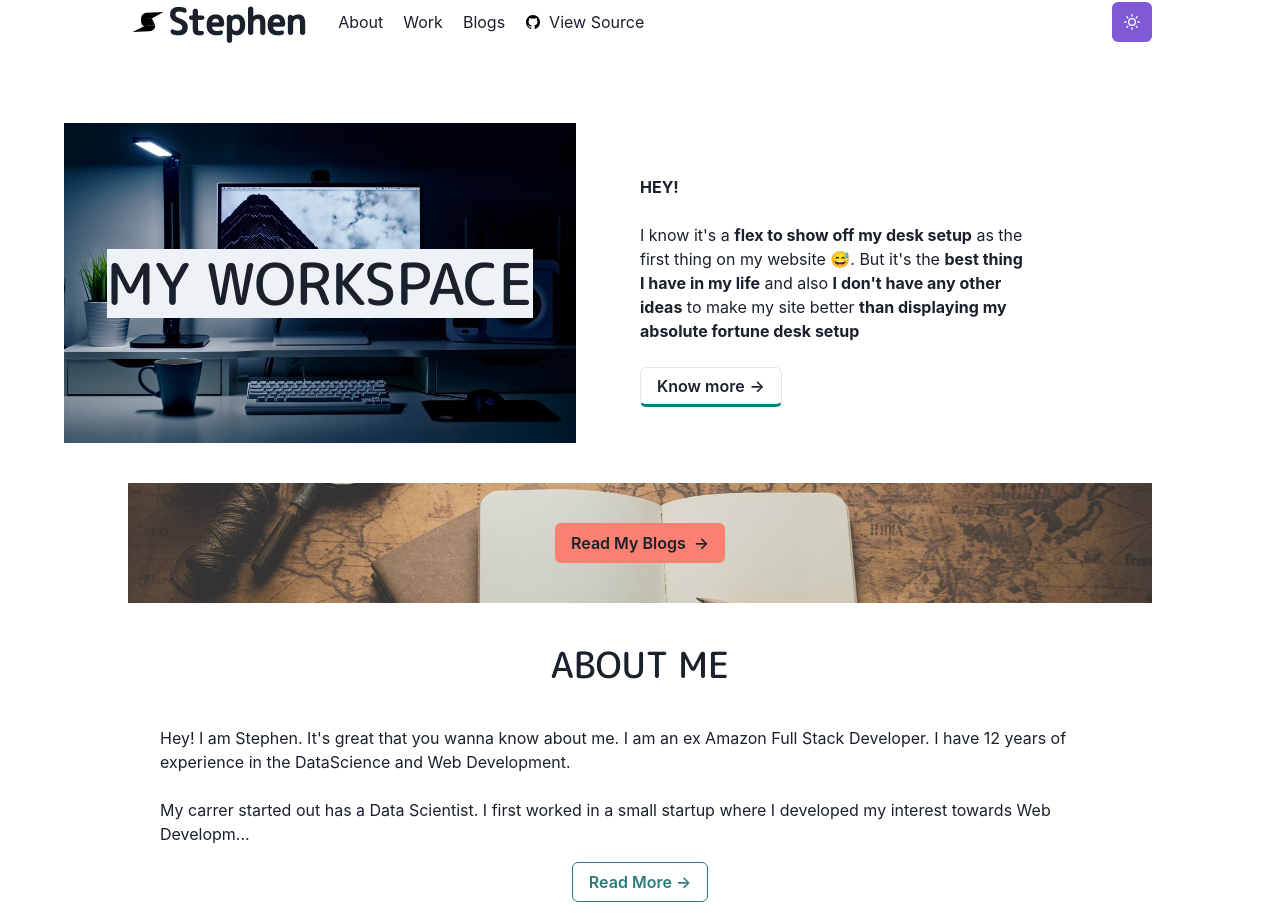
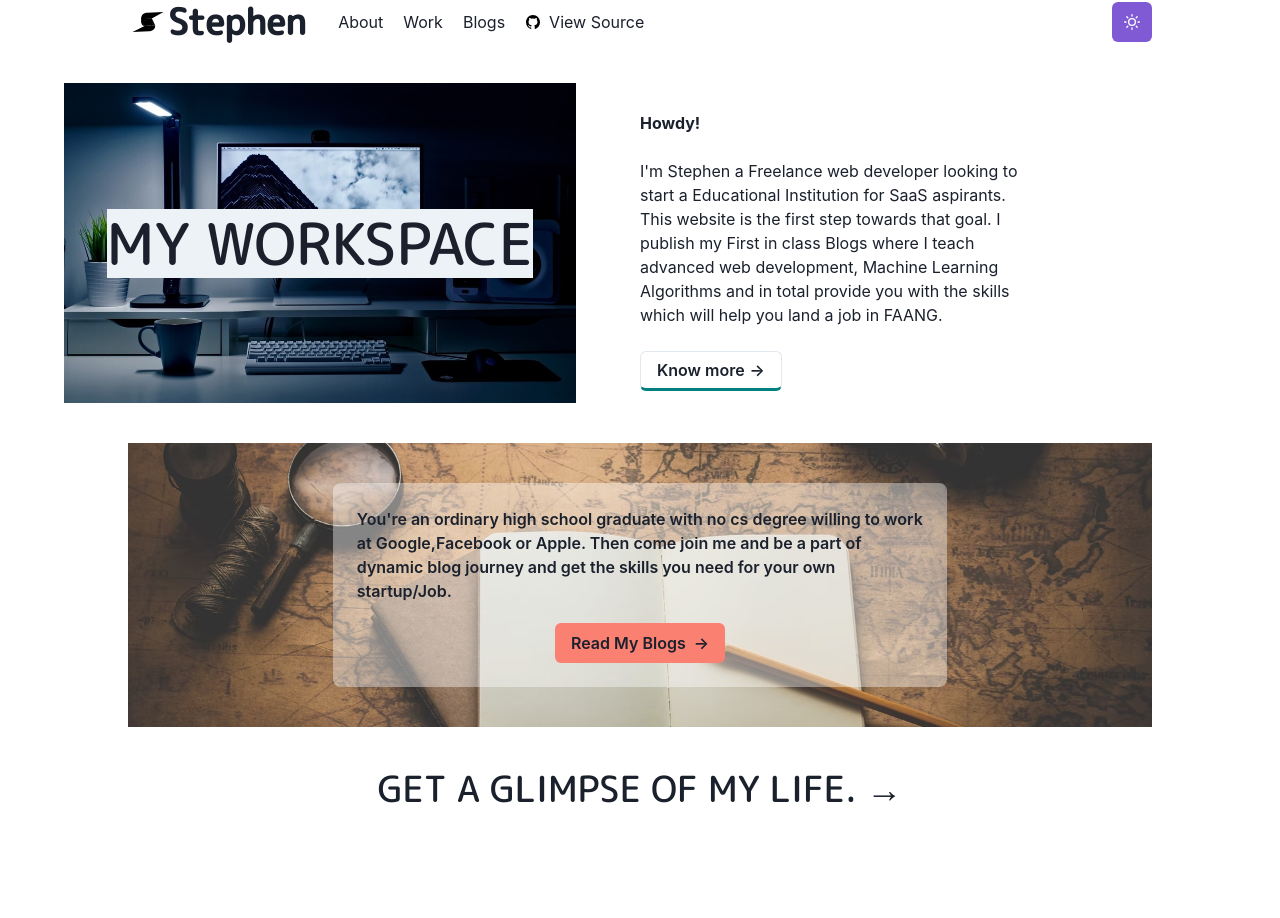
Before and after one commit to Stephen-1973/NextJSWebsite, a Next.js app: page / in a window 1280 px wide. After the commit the page ends 850 px from the top, so only its background shows below. Built offline with nearby package versions, Linux system fonts and the light colour scheme.

Commit message:
Performance Changes

```diff
--- a/pages/index.js
+++ b/pages/index.js
@@ -1,7 +1,7 @@
 import Head from 'next/head'
 import NavBar from '../sections/NavBar';
 import Header from '../sections/Header';
-import About from '../sections/About';
+import About from '../sections/AboutSection';
 import ReadMyBlogs from '../sections/readMyBlogs';
 
 export default function Home() {
--- a/sections/About.js
+++ /dev/null
@@ -1,37 +0,0 @@
-import { Heading, Text,Button } from '@chakra-ui/react'
-import { motion,AnimatePresence } from 'framer-motion';
-
-
-
-function About() {
-  return (
-    <AnimatePresence initial={true}>
-      <motion.div style={{ textAlign: 'center'}} animate={{transform: 'translateY(0rem)'}} initial={{transform: "translateY(10rem)"}} transition={{duration: 1}} exit={{transform: 'translateY(10rem)'}}>
-        <Heading py={10} textTransform='uppercase' fontWeight='regular'>About me</Heading>
-        <Text m='auto' maxW={['80%','80%','60rem']} textAlign='left'>
-          Hey! I am Stephen. It&#39;s great that you wanna know about me. I am an ex Amazon Full Stack Developer. I have 12 years of experience in the DataScience and Web Development.
-          <br />
-          <br/>
-          My carrer started out has a Data Scientist. I first worked in a small startup where I developed my interest towards Web Developm...
-        </Text>
-        <Button _focus={{textDecoration:'none'}} my='1rem' transition='all .2s ease-out' colorScheme='teal' variant='outline' _hover={{color:'white',bg:'teal',colorScheme:'teal',varaint:'solid'}}>
-          Read More &rarr;
-        </Button>
-      </motion.div>
-    </AnimatePresence>
-  )
-}
-
-export default About
-// ent. Since I was so interested in Web Development the company that I have worked in helped me in learning web development and soon after that I started creating multiple web front end pages. But my interest didn&#39;t stop there I started learning Node Js and Typescript which was new to the Web Industry that time. I worked as Freelancer and did some part time jobs in small companies to gain more experience on Full Stack Web Development.
-//             <br />
-//             <br />
-//             Finally the big day came when I applied to Amazon as a Full Stack Developer. The excitment didn&#39;t last long. After 3 years I quit the job in amazon. The reason was because when do jobs in companies like FAANG you can either be Backend Developer or Front End or Data Scientist. I wanted to do jobs which involved Data Science as well. I didn&#39;t want my skills as Front or Back end or Data Scientist to go to waste. So here I am.
-//             <br />
-//             <br />
-//             <span style={{ fontWeight: '550' }}>
-//             My goal now is to start up a educational company where I teach my students the skills to land a job in FAANG as a Front End Developer or Backend Developer or as a Data Scientist or even how to start up their own company and how to come up incredible ideas and possible fields where they can start up a company in AI world.
-//             </span>
-//             <br />
-//             <br />
-//             That&#39;s all about me. Excited to learn on how to land a job in FAANG or start up your own company ?
--- /dev/null
+++ b/sections/AboutSection.js
@@ -0,0 +1,24 @@
+import { Heading, Text,Button } from '@chakra-ui/react'
+import { motion,AnimatePresence } from 'framer-motion';
+
+
+
+function About() {
+  const hoverEffect = {
+    transform: "skew(-15deg);",
+    transition: "all .4s",
+    color: "#55c57a",
+    padding: "0",
+    paddingTop: "10",
+    borderBottom: "1px solid #55c57a"
+  }
+  return (
+    <AnimatePresence initial={true}>
+      <motion.div style={{ textAlign: 'center'}} animate={{transform: 'translateY(0rem)'}} initial={{transform: "translateY(10rem)"}} transition={{duration: 1}} exit={{transform: 'translateY(10rem)'}}>
+        <Heading cursor={'pointer'} w='fit-content' m='auto' _hover={hoverEffect} py={10} textTransform='uppercase' fontWeight='regular'>Get a glimpse of my life. &rarr;</Heading>
+      </motion.div>
+    </AnimatePresence>
+  )
+}
+
+export default About
--- a/sections/BlogNavBar.js
+++ b/sections/BlogNavBar.js
@@ -6,6 +6,7 @@ import { useColorModeValue } from '@chakra-ui/react';
 import { HamburgerIcon } from '@chakra-ui/icons'
 
 import NextLink from 'next/link'
+import Router from 'next/router';
 
 
 
@@ -57,7 +58,7 @@ function NavBar({blogUrl}) {
       <motion.div initial={{ y: -20, opacity: 0 }} animate={{ y: 0, opacity: 1 }} exit={{y:-20,opacity:0}} transition={{ duration: 1 }}>
         <HStack justifyContent='space-between' w='80%' m='auto'>
           <Flex alignItems='center' flexDirection='row'>
-            <IconButton aria-label='logo' bg='transparent' _hover={{bg: 'transparent'}}>
+            <IconButton _focus={{outline:"none"}} onClick={() => {Router.push('/')}} aria-label='logo' bg='transparent' _hover={{bg: 'transparent'}}>
               <Icon as={Logo}/>
             </IconButton>
             <Heading variant='page-title'>Stephen</Heading>
--- a/sections/Header.js
+++ b/sections/Header.js
@@ -3,10 +3,11 @@ import DraggableText from '../helpers/draggableText';
 import { motion, AnimatePresence } from 'framer-motion'
 import { useColorModeValue } from '@chakra-ui/react';
 
+
 function Header() {
   const buttonBg = useColorModeValue("linear-gradient(120deg, white 0%, white 50%, teal 50%)", 'linear-gradient(120deg, transparent 0%,#000 50%, teal 50%)')
   return (
-    <SimpleGrid columns={[1,1,2]} row={[2,2,1]} flexDirection='row' h={['70vh','65vh','50vh']} w='100%' mx='auto' mb={0} mt={10}>
+    <SimpleGrid columns={[1,1,2]} row={[2,2,1]} flexDirection='row' h={['70vh','65vh','50vh']} w='100%' mx='auto' mb={0} mt={0}>
       <GridItem position='relative' h='100%' w='80%' m='auto' alignItems='center' display='flex' justifyContent='center'>
             <Image objectFit='cover' h='80%' w='100%' src='/bg.jpeg' alt='My WorkSpace' />
         <DraggableText/>
@@ -15,10 +16,14 @@ function Header() {
         <AnimatePresence initial={true}>
           <VStack spacing={[4,6]} my='auto' mx={['auto','auto','0']} w={['80%','80%','60%']} h='80%' transform='translateY(-2.5rem)' alignItems='flex-start'>
               <motion.div animate={{transform: 'translateY(3rem)'}} transition={{duration: 0.6}} initial={{transform: 'translateY(0rem)'}} exit={{transform: 'translateY(0rem)'}}>
-                <Text textAlign='left' fontWeight='bold' textTransform='uppercase'>Hey!</Text>
+                <Text textAlign='left' fontWeight='bold'>Howdy!</Text>
               </motion.div>
               <motion.div animate={{transform: 'translateY(3rem)'}} transition={{duration: 0.5}} initial={{transform: 'translateY(0rem)'}} exit={{transform: 'translateY(0rem)'}}>
-                <Text>I know it&#39;s a <span style={{ fontWeight: 'bold' }}>flex to show off my desk setup</span> as the first thing on my website 😅. But it&#39;s the <span style={{ fontWeight: 'bold' }}>best thing I have in my life</span> and also <span style={{ fontWeight: 'bold' }}>I don&#39;t have any other ideas</span> to make my site better <span style={{ fontWeight: 'bold' }}>than displaying my absolute fortune desk setup</span></Text>
+                  <Text>
+                  I'm Stephen a Freelance web developer looking to start a Educational Institution for SaaS aspirants.
+                  This website is the first step towards that goal. I publish my First in class Blogs where I teach advanced web development, Machine Learning Algorithms and in total
+                  provide you with the skills which will help you land a job in FAANG.
+                  </Text>
               </motion.div>
               <motion.div animate={{transform: 'translateY(3rem)'}} transition={{duration: 0.4}} initial={{transform: 'translateY(0rem)'}} exit={{transform: 'translateY(0rem)'}}>
                 <Button _focus={{textDecoration:'none'}} role='group' variant='outline' borderBottom='.2rem solid teal' transition='all .2s' _hover={{backgroundPosition: "100%",color:'white'}} backgroundSize='230%' bgImage={buttonBg}>
--- a/sections/NavBar.js
+++ b/sections/NavBar.js
@@ -6,6 +6,7 @@ import { useColorModeValue } from '@chakra-ui/react';
 import { HamburgerIcon } from '@chakra-ui/icons'
 
 import NextLink from 'next/link'
+import router from 'next/router';
 
 
 
@@ -56,7 +57,7 @@ function NavBar() {
       <motion.div initial={{ y: -20, opacity: 0 }} animate={{ y: 0, opacity: 1 }} exit={{y:-20,opacity:0}} transition={{ duration: 1 }}>
         <HStack justifyContent='space-between' w='80%' m='auto'>
           <Flex alignItems='center' flexDirection='row'>
-            <IconButton aria-label='logo' bg='transparent' _hover={{bg: 'transparent'}}>
+          <IconButton _focus={{outline:"none"}} onClick={() => {router.push('/')}} aria-label='logo' bg='transparent' _hover={{bg: 'transparent'}}>
               <Icon as={Logo}/>
             </IconButton>
             <Heading variant='page-title'>Stephen</Heading>
--- a/sections/readMyBlogs.js
+++ b/sections/readMyBlogs.js
@@ -1,5 +1,6 @@
-import { Box, Button, HStack,Text,Link,useColorModeValue } from '@chakra-ui/react';
+import { Box, Button, HStack,Text,Link,useColorModeValue, VStack } from '@chakra-ui/react';
 import NextLink from 'next/link';
+import router from 'next/router';
 
 function ReadMyBlogs() {
   const LinkItem = ({ href, path, _target, children, ...props }) => {
@@ -20,22 +21,30 @@ function ReadMyBlogs() {
     )
   }
 
+  const pickBg = useColorModeValue("rgba(255,255,255,0.4)","rgba(11, 11, 11, 0.4)")
+
   return (
     <Box bgImage='url(/blog.avif),url(/blog.jpeg)' bgSize='cover' bgPos='center' w='80%' display='flex' justifyContent='center' py={10} mx='auto' backgroundColor='gray.200'>
+      <VStack alignItems='center' spacing={5}  w='60%' bg={pickBg} borderRadius={'lg'} p={6}>
+        <Text fontWeight='semibold'>
+          You're an ordinary high school graduate with no cs degree willing to work at Google,Facebook or Apple.
+          Then come join me and be a part of dynamic blog journey and get the skills you need for your own startup/Job.
+        </Text>
+        <NextLink href='/blogs' passHref>
+        <Link _hover={{textDecoration:'none'}} _active={{outline:'none'}} _visited={{outline:'none'}} _focus={{outline: 'none'}}>
           <Button _focus={{textDecoration:'none'}} role='group' transition='all .2s' _hover={{backgroundPosition: '100%',color:'gray.800'}} backgroundImage='linear-gradient(240deg, white 0%,#fff 50%, salmon 50%)' backgroundSize='230%' backgroundPosition='0%'>
             <Text>
               <HStack>
                 <Text>
-            <NextLink href='/blogs' passHref>
-              <Link _hover={{textDecoration:'none'}} _active={{outline:'none'}} _visited={{outline:'none'}} _focus={{outline: 'none'}}>
                   Read My Blogs
-              </Link>
-            </NextLink>
                 </Text>
                 <Text transition='all .2s ease-in' _groupHover={{marginLeft: '1rem'}}>&rarr;</Text>
               </HStack>
             </Text>
           </Button>
+        </Link>
+        </NextLink>
+      </VStack>
   </Box>
   )
 }
```
Also changed, not shown: package.json (+7 -3 lines), pages/about.js (+7 -3 lines), pages/read/[blogid].js (+4 -7 lines), pages/read/components/prev-next-blog-cards.js (+5 -5 lines), 2 other files (tests, documents, lock files or other folders). Lines whose indentation alone changed are shown as unchanged.
